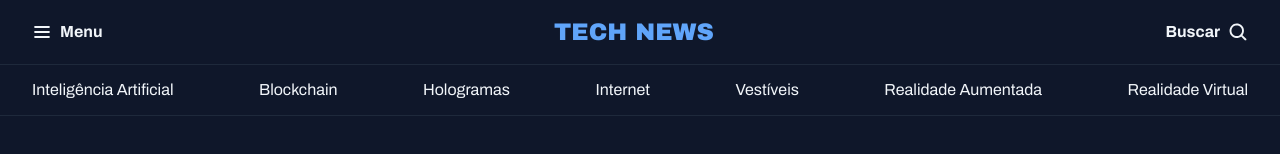
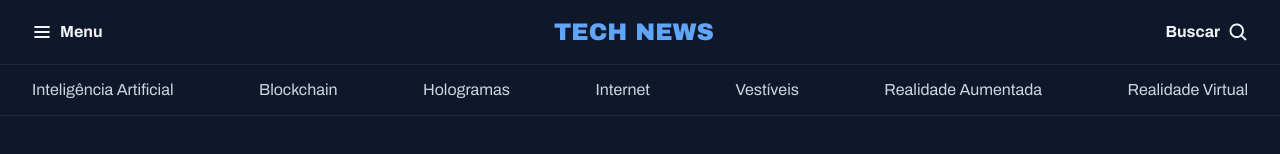
Before and after one commit to gqueico/tech-news, a plain HTML site: page index.html in a window 1280 px wide. Shown: the top 154 px of the page. Drawn offline with Linux system fonts and the light colour scheme.

Commit message:
:recycle: Change default link color

```diff
--- a/styles/global.css
+++ b/styles/global.css
@@ -30,7 +30,7 @@ body {
 
 a {
   text-decoration: none;
-  color: inherit;
+  color: var(--text-color-secondary);
 }
 
 a:hover {
```
